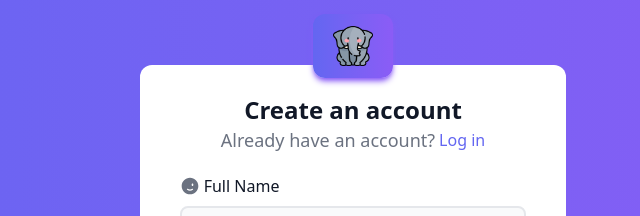
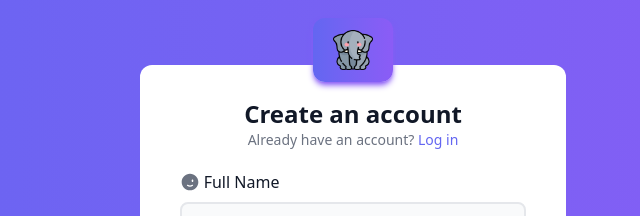
Before and after one commit to MohammedNaderAlGhussin/reactSocialMedia, a React (Vite) app: page / in a window 1280 px wide. Shown: the top 216 px of the page, without its empty margins (287-927 px from the left). Built offline with nearby package versions, Linux system fonts and the light colour scheme.

Commit message:
adding authtogglecomponent to login and register pages

```diff
--- a/src/components/Login.tsx
+++ b/src/components/Login.tsx
@@ -3,10 +3,12 @@ import Button from "./common/Button/Button";
 import Logo from "./common/Logo/Logo";
 import Input from "./common/Input/Input";
 import SocialLogin from "./common/SocialLogin/SocialLogin";
+import AuthToggleLink from "./common/AuthToggleLink/AuthToggleLink";
 
 // Importing Types
 import type { ButtonProps } from "./common/Button/Button.types";
 import type { InputProps } from "./common/Input/Input.types";
+import type { AuthItem } from "./common/AuthToggleLink/AuthToggleLink.types";
 
 // Importing Icons
 import EmailIcon from "./icons/EmailIcon";
@@ -42,12 +44,20 @@ const Login = () => {
     content: "Sign In",
     type: "submit",
   };
+
+  const authLink: AuthItem = {
+    text: "Don't have an account?",
+    linkLabel: "Sign up",
+    linkHref: "/signup",
+  };
+
   const inputsList = inputs.map((input) => {
     return <Input key={input.id} {...input} />;
   });
+
   return (
     <main className="linear h-screen flex justify-center items-center">
-      <div className="form-container">
+      <div className="form-container h-[670px]">
         <div className="flex flex-col items-center justify-center">
           <Logo />
           <h1 className="form-title">SocailPluse</h1>
@@ -63,7 +73,7 @@ const Login = () => {
             </div>
             <a
               href=""
-              className="text-primary duration-300 hover:text-primary-hv text-sm md:text-md"
+              className="text-primary duration-300 hover:text-primary-hv text-sm md:text-md hover:underline"
             >
               Forgot password?
             </a>
@@ -71,12 +81,7 @@ const Login = () => {
           <Button {...button} />
         </form>
         <SocialLogin />
-        <div className="flex gap-3 justify-center items-center text-sm md:text-md">
-          <p className="text-sec-text">Don't have an account?</p>
-          <a href="" className="text-primary cursor-pointer">
-            Sign Up
-          </a>
-        </div>
+        <AuthToggleLink {...authLink} />
       </div>
     </main>
   );
--- a/src/components/Register.tsx
+++ b/src/components/Register.tsx
@@ -14,6 +14,8 @@ import EmailIcon from "./icons/EmailIcon";
 import UsernameIcon from "./icons/UsernameIcon";
 import PasswordIcon from "./icons/PasswordIcon";
 import ConfirmPasswordIcon from "./icons/ConfirmPasswordIcon";
+import type { AuthItem } from "./common/AuthToggleLink/AuthToggleLink.types";
+import AuthToggleLink from "./common/AuthToggleLink/AuthToggleLink";
 
 const Register = () => {
   const inputs: InputProps[] = [
@@ -76,6 +78,11 @@ const Register = () => {
     content: "Sign Up",
     type: "submit",
   };
+  const authLink: AuthItem = {
+    text: "Already have an account?",
+    linkLabel: "Log in",
+    linkHref: "/login",
+  };
 
   // rendering inputs inside form
   const inputsList = inputs.map((input) => {
@@ -88,14 +95,15 @@ const Register = () => {
         <div className="flex flex-col items-center justify-center">
           <Logo />
           <h1 className="form-title">Create an account</h1>
-          <div className="flex items-center gap-1">
+          <AuthToggleLink {...authLink} />
+          {/* <div className="flex items-center gap-1">
             <p className="text-sec-text text-center text-md md:text-lg">
               Already have an account?
             </p>
             <a href="" className="text-primary">
               Log in
             </a>
-          </div>
+          </div> */}
         </div>
         <form className=" flex flex-col gap-4">
           <div className="flex flex-col gap-2">{inputsList}</div>
```
